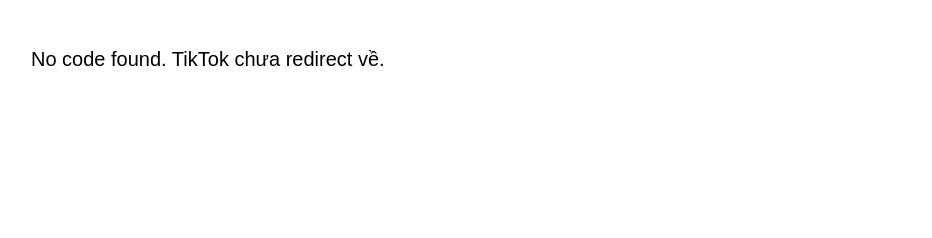
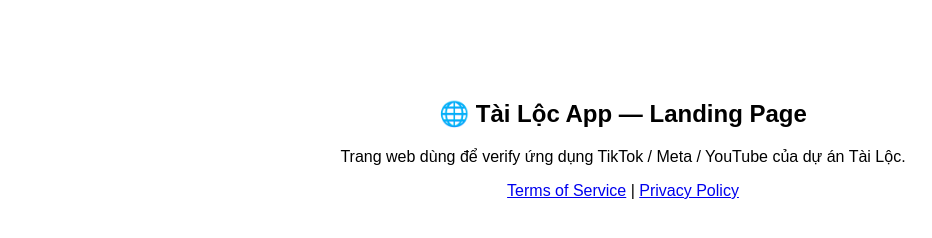
Before and after one commit to minhquoc8x-bit/tai-loc-pages, a plain HTML site: page index.html in a window 1280 px wide. Shown: the whole page, without its empty margins (17-949 px from the left). Drawn offline with Linux system fonts and the light colour scheme.

Commit message:
Update index.html

```diff
--- a/index.html
+++ b/index.html
@@ -1,13 +1,15 @@
-<html>
-<body style="font-family: sans-serif; padding: 40px; font-size: 20px;">
-  <script>
-    const params = new URLSearchParams(window.location.search);
-    const code = params.get("code");
-    if (code) {
-      document.body.innerHTML = "<b>Your TikTok CODE:</b><br><br>" + code;
-    } else {
-      document.body.innerHTML = "No code found. TikTok chưa redirect về.";
-    }
-  </script>
+<!DOCTYPE html>
+<html lang="vi">
+<head>
+    <meta charset="UTF-8">
+    <title>Tài Lộc App — Landing</title>
+</head>
+<body style="font-family: sans-serif; text-align: center; margin-top: 100px;">
+    <h2>🌐 Tài Lộc App — Landing Page</h2>
+    <p>Trang web dùng để verify ứng dụng TikTok / Meta / YouTube của dự án Tài Lộc.</p>
+    <p>
+        <a href="/terms.html">Terms of Service</a> |
+        <a href="/privacy.html">Privacy Policy</a>
+    </p>
 </body>
 </html>
```
